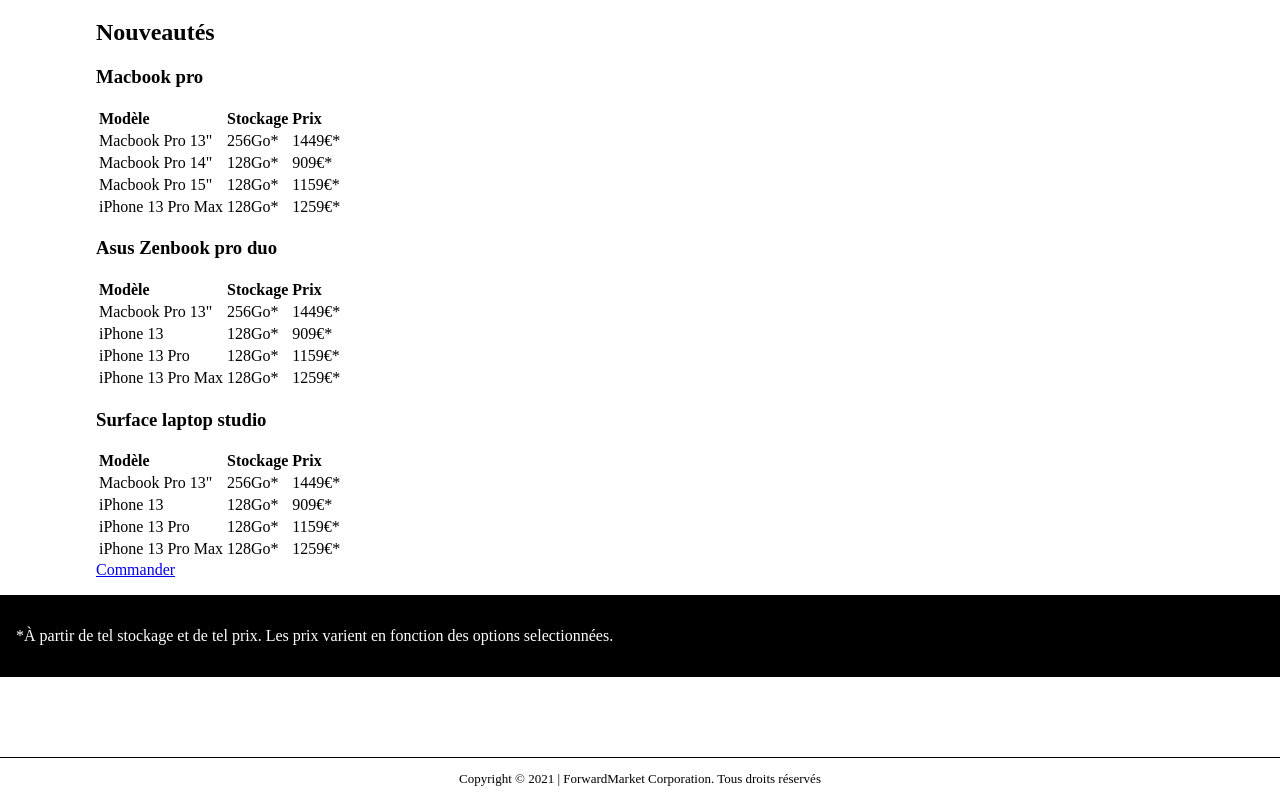
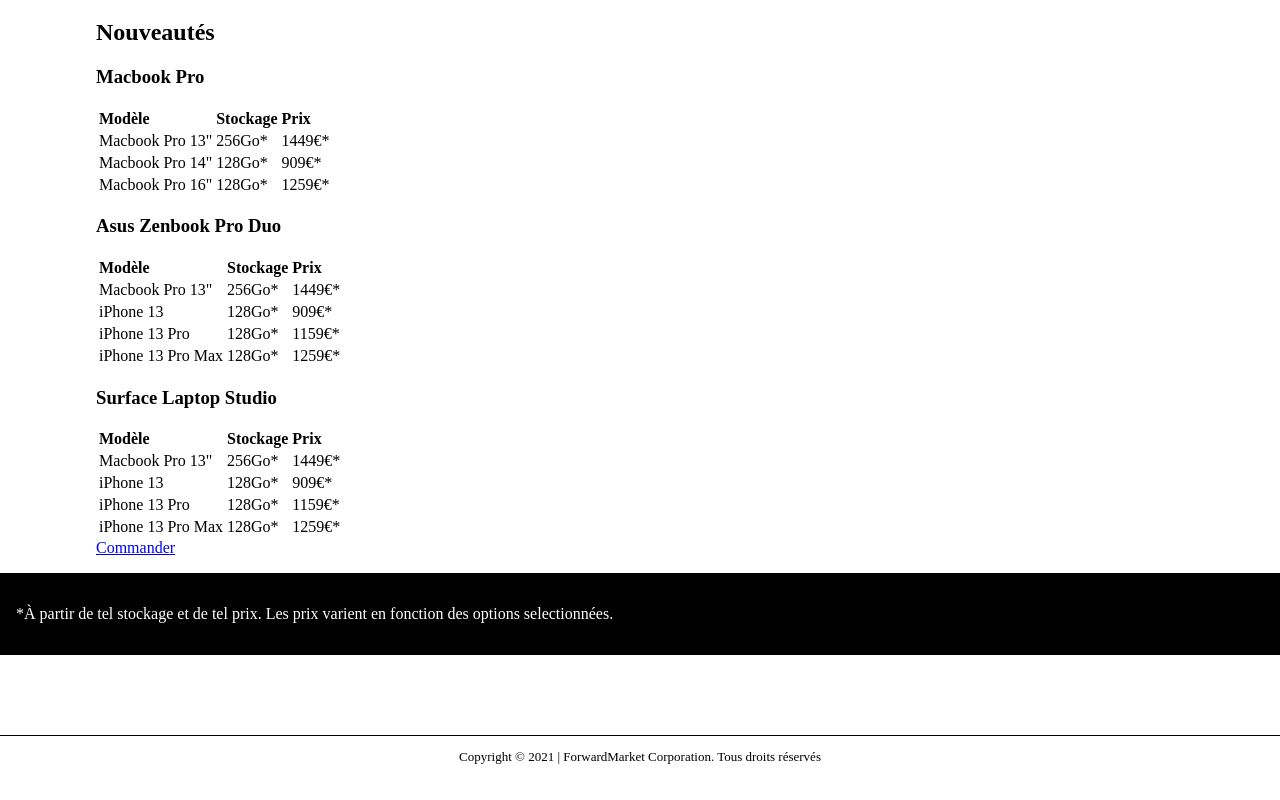
Before and after one commit to adancingmilk/ForwardMarket, a plain HTML site: page pc.html in a window 1280 px wide. Shown: the part 141-941 px from the top of the page. After the commit the page ends 919 px from the top, so only its background shows below. Drawn offline with Linux system fonts and the light colour scheme; a web font is replaced by a local one.

Commit message:
Updated index & pc

```diff
--- a/pc.html
+++ b/pc.html
@@ -51,7 +51,7 @@
     <h1>Ordinateur Portable</h1>
     <h2>Nouveautés</h2>
     <div class="macbook">
-        <h3>Macbook pro</h3>
+        <h3>Macbook Pro</h3>
         <table>
             <thead>
             <th>Modèle</th>
@@ -70,19 +70,14 @@
                 <td class="prix">909€*</td>
             </tr>
             <tr>
-                <td>Macbook Pro 15"</td>
-                <td class="stockage">128Go*</td>
-                <td class="prix">1159€*</td>
-            </tr>
-            <tr>
-                <td>iPhone 13 Pro Max</td>
+                <td>Macbook Pro 16"</td>
                 <td class="stockage">128Go*</td>
                 <td class="prix">1259€*</td>
             </tr>
             </tbody>
         </table>
 
-        <h3>Asus Zenbook pro duo</h3>
+        <h3>Asus Zenbook Pro Duo</h3>
         <table>
             <thead>
             <th>Modèle</th>
@@ -113,7 +108,7 @@
             </tbody>
         </table>
 
-        <h3>Surface laptop studio</h3>
+        <h3>Surface Laptop Studio</h3>
         <table>
             <thead>
             <th>Modèle</th>
```
Also changed, not shown: index.html (+2 -2 lines).
